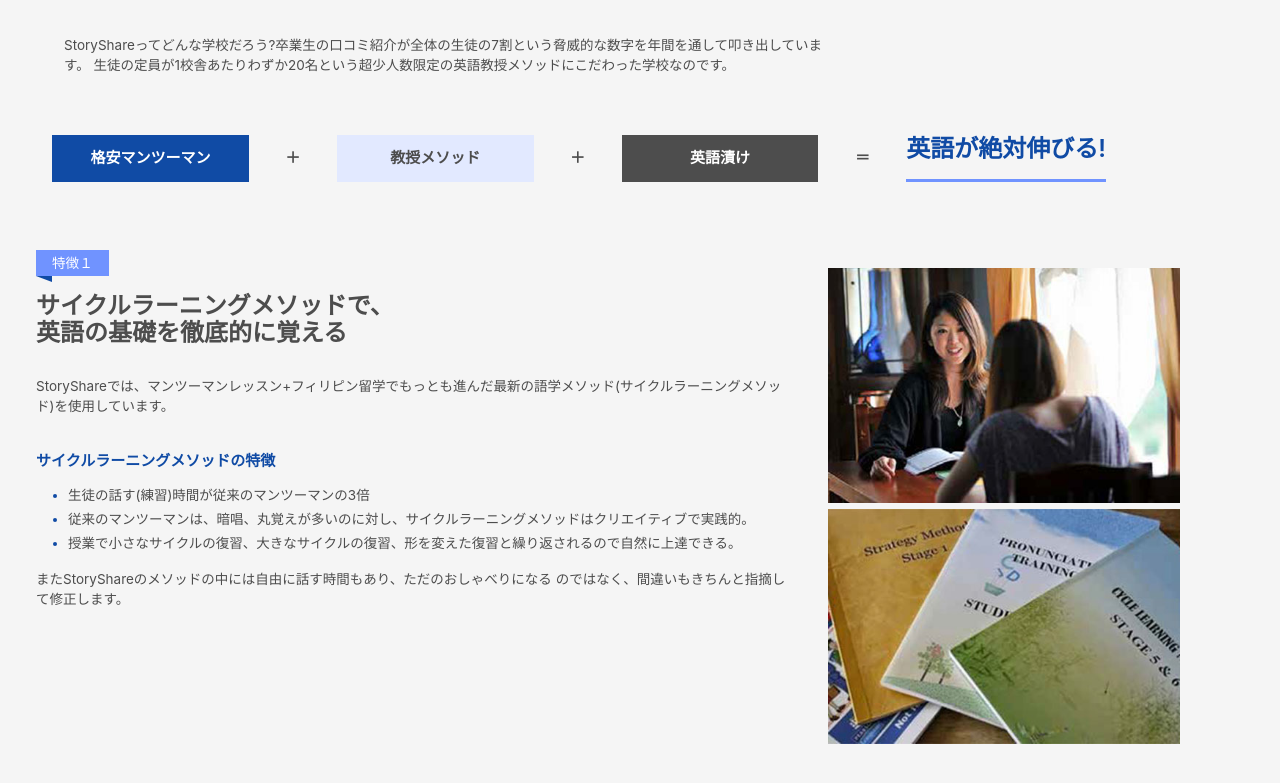
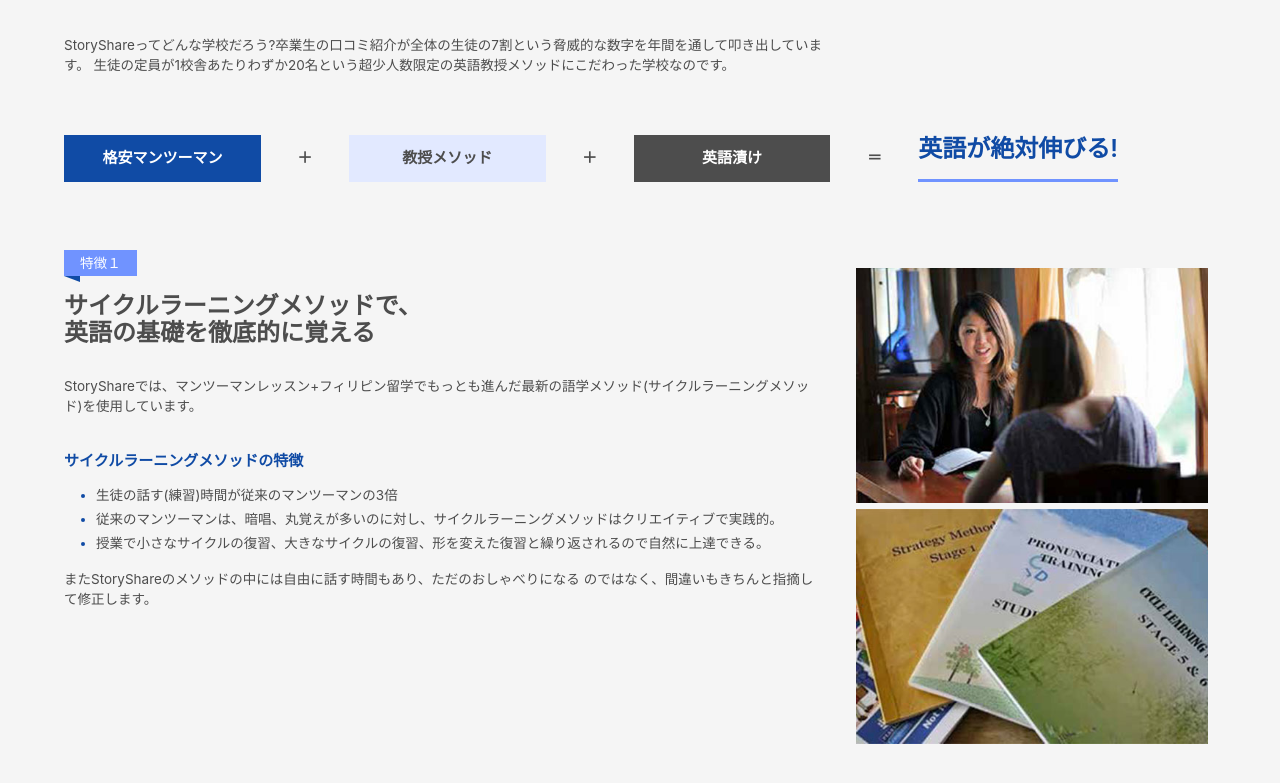
Before and after one commit to ShinKano/ssi-weekend-LP, a website: page index.html in a window 1280 px wide. Shown: the part 9978-10761 px from the top of the page. Drawn offline with Linux system fonts and the light colour scheme.

Commit message:
add vs img

```diff
--- a/_sass/main.scss
+++ b/_sass/main.scss
@@ -259,6 +259,7 @@
     div.fomula {
         font-size: 15px;
         font-weight: 600;
+        margin-left: 0px;
     }
     @media screen and (max-width:1000px) and (min-width: 768px){
         div.fomula {
--- a/index.html
+++ b/index.html
@@ -746,7 +746,7 @@
 
 
         <section class="section has-background-white-ter ss-features">
-            <div class="container margin-left-12">
+            <div class="container">
                 <h4 class="ribbon top">特徴１</h4>
 
                 <div class="columns content">
```
Also changed, not shown: css/main.css.
